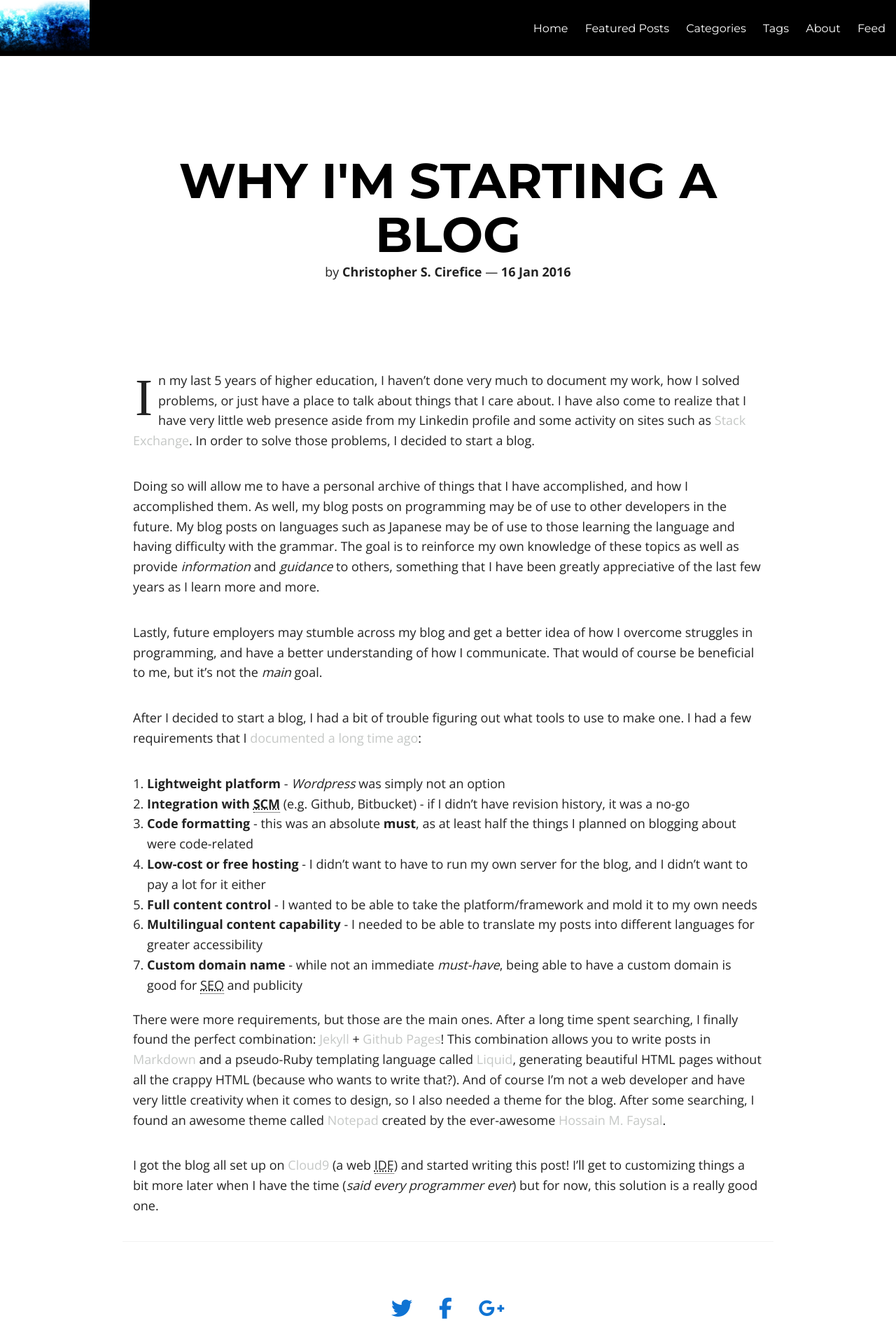
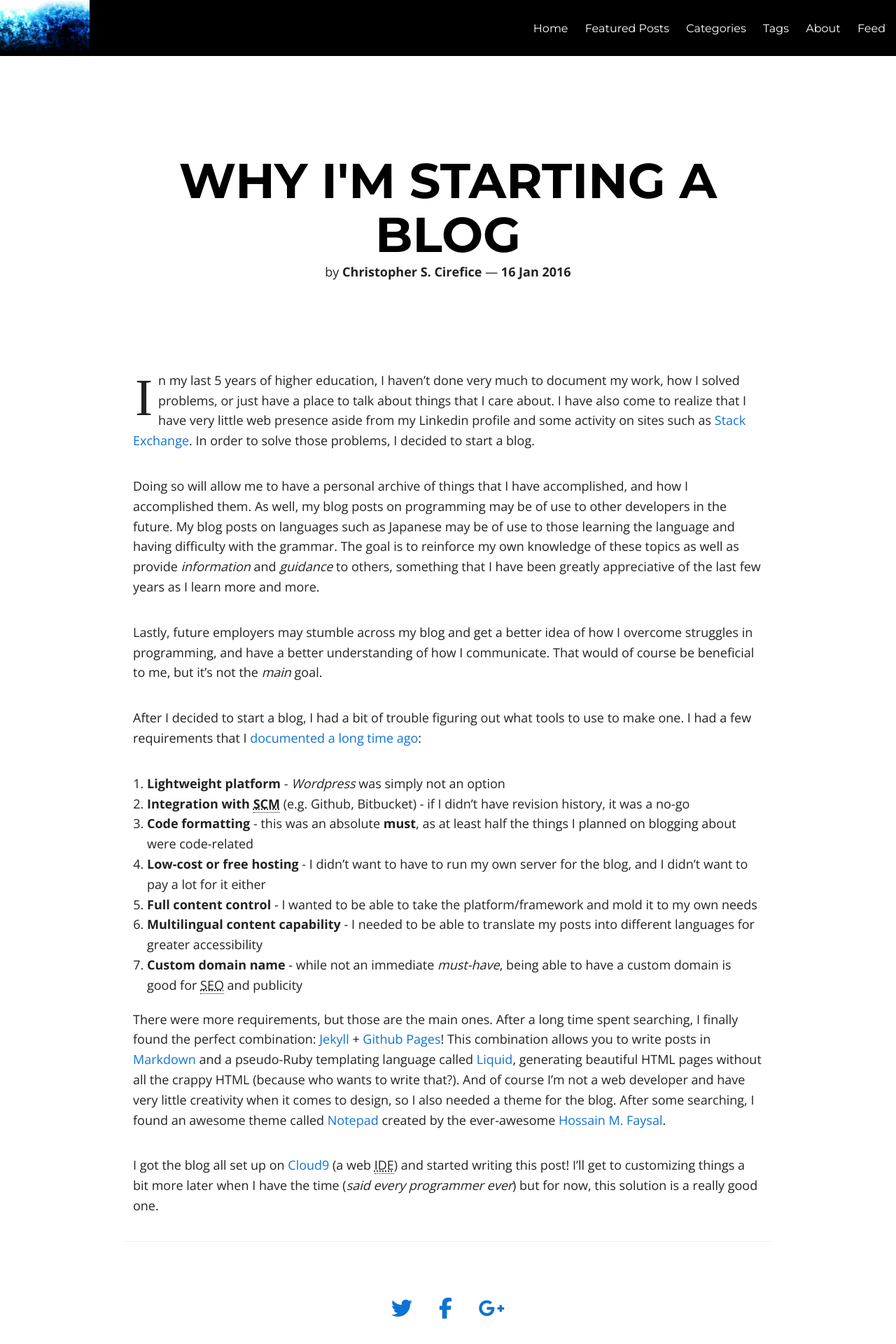
Before and after one commit to cireficc/cireficc.github.io, a Jekyll site: the page built from _posts/2016-01-16-why-i'm-starting-a-blog.md, in a window 1280 px wide. Shown: the top 1920 px of the page at 70% size. Built offline with Jekyll 4.4.1, drawn with Linux system fonts in a browser that asks for light colours; nearby versions of some CDN libraries; library files that are not in the unit come from our copies.

Commit message:
Remove font weight from p:first-child and change styling for code tags

```diff
--- a/assets/css/post.css
+++ b/assets/css/post.css
@@ -195,7 +195,9 @@
       @media only screen and (min-width: 70em) {
         .post-template .notepad-post-content > div:not(.notepad-post-title) {
           margin: -10% auto 0; } }
-      .post-template .notepad-post-content > div:not(.notepad-post-title) a, .post-template .notepad-post-content > div:not(.notepad-post-title) code {
+      .post-template .notepad-post-content > div:not(.notepad-post-title) a {
+        color: #0F73D3; }
+      .post-template .notepad-post-content > div:not(.notepad-post-title) pre code {
         color: #C5C8C6; }
       .post-template .notepad-post-content > div:not(.notepad-post-title) ul, .post-template .notepad-post-content > div:not(.notepad-post-title) ol {
         padding-left: 1.25rem;
@@ -211,8 +213,7 @@
         max-width: 56.25rem;
         font-size: 1.125rem; }
         .post-template .notepad-post-content > div:not(.notepad-post-title), .post-template .notepad-post-content > div:not(ul),.post-template .notepad-post-content > div:not(ol), p:first-child {
-          font-size: 1.375rem;
-          font-weight: 300; }
+          font-size: 1.375rem; }
           @media only screen and (min-width: 40.063em) {
             .post-template .notepad-post-content > div:not(.notepad-post-title), .post-template .notepad-post-content > div:not(ul), .post-template .notepad-post-content > div:not(ol), p:first-child {
               font-size: 1.625rem; } }
@@ -462,8 +463,10 @@
     margin: 0 auto;
     padding-left: 1.875rem;
     padding-right: 1.875rem; }
-    .notepad-page-content > div:not(.notepad-page-title) a, .notepad-page-content > div:not(.notepad-page-title) code {
-      color: #C5C8C6; }
+    .notepad-page-content > div:not(.notepad-page-title) a {
+      color: #0F73D3; }
+    .notepad-page-content > div:not(.notepad-page-title) pre code {
+      color: #0F73D3; }
     .notepad-page-content > div:not(.notepad-page-title) ul, .notepad-page-content > div:not(.notepad-page-title) ol {
       padding-left: 1.25rem;
       font-size: 1.125rem; }
@@ -478,8 +481,7 @@
       max-width: 56.25rem;
       font-size: 1.125rem; }
       .notepad-page-content > div:not(.notepad-page-title), .post-template .notepad-post-content > div:not(ul), .post-template .notepad-post-content > div:not(ol), p:first-child {
-        font-size: 1.375rem;
-        font-weight: 300; }
+        font-size: 1.375rem; }
         @media only screen and (min-width: 40.063em) {
           .notepad-page-content > div:not(.notepad-page-title) p:first-child {
             font-size: 1.625rem; } }
@@ -537,7 +539,12 @@
 
 code {
   font-size: 0.9375rem;
-  line-height: 1.2; }
+  line-height: 1.2;
+  font-size: 1.125rem;
+  color: #C5C8C6;
+  background-color: #1D1F21;
+  padding: 0.25rem 0.5rem;
+}
 
 iframe {
   border: 0; }
```
